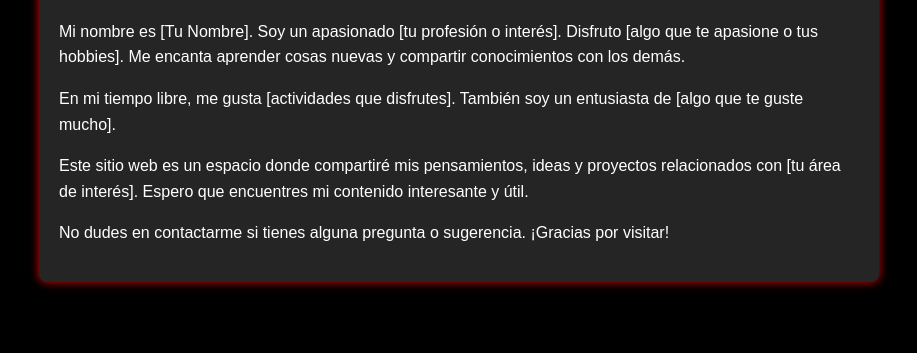
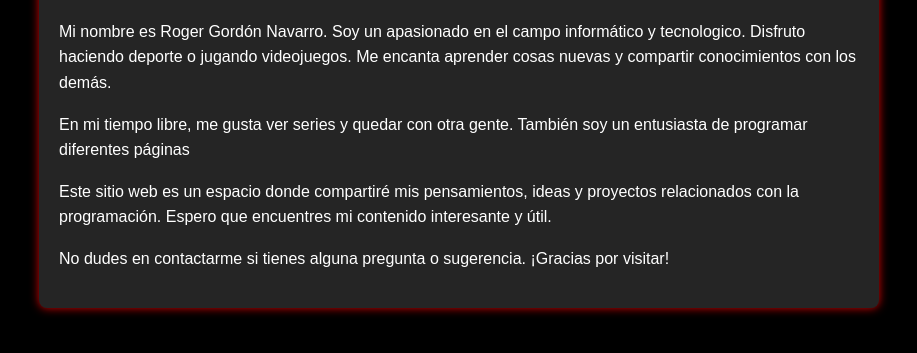
Before and after one commit to rogergn7/rogergn7.github.io, a plain HTML site: page index.html in a window 1280 px wide. Shown: the part 131-484 px from the top of the page, without its empty margins (181-1098 px from the left). Drawn offline with Linux system fonts and the light colour scheme.

Commit message:
He añadido más información sobre mi

```diff
--- a/index.html
+++ b/index.html
@@ -9,9 +9,9 @@
 <body>
     <div class="container">
         <h1>Sobre Mí</h1>
-        <p>Mi nombre es [Tu Nombre]. Soy un apasionado [tu profesión o interés]. Disfruto [algo que te apasione o tus hobbies]. Me encanta aprender cosas nuevas y compartir conocimientos con los demás.</p>
-        <p>En mi tiempo libre, me gusta [actividades que disfrutes]. También soy un entusiasta de [algo que te guste mucho].</p>
-        <p>Este sitio web es un espacio donde compartiré mis pensamientos, ideas y proyectos relacionados con [tu área de interés]. Espero que encuentres mi contenido interesante y útil.</p>
+        <p>Mi nombre es Roger Gordón Navarro. Soy un apasionado en el campo informático y tecnologico. Disfruto haciendo deporte o jugando videojuegos. Me encanta aprender cosas nuevas y compartir conocimientos con los demás.</p>
+        <p>En mi tiempo libre, me gusta ver series y quedar con otra gente. También soy un entusiasta de programar diferentes páginas</p>
+        <p>Este sitio web es un espacio donde compartiré mis pensamientos, ideas y proyectos relacionados con la programación. Espero que encuentres mi contenido interesante y útil.</p>
         <p>No dudes en contactarme si tienes alguna pregunta o sugerencia. ¡Gracias por visitar!</p>
     </div>
 </body>
```
